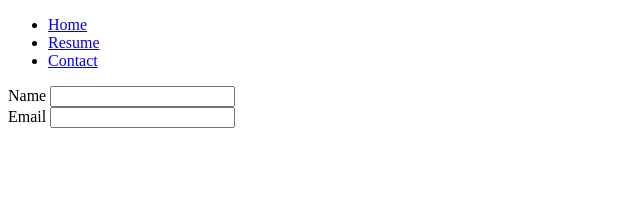
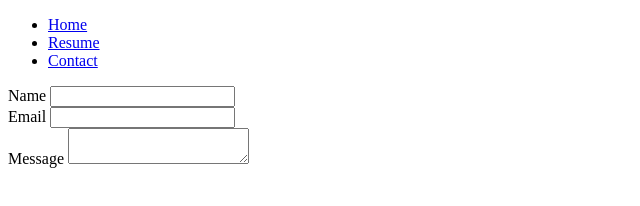
Before and after one commit to microtrain/microtrain.github.io, a plain HTML site: page contact.html in a window 1280 px wide. Shown: the whole page, without its empty margins (0-640 px from the left). Drawn offline with Linux system fonts and the light colour scheme.

Commit message:
Added a textarea for message

```diff
--- a/contact.html
+++ b/contact.html
@@ -24,6 +24,11 @@
                 <input id="email" type="text" name="_replyto">
             </div>
 
+            <div>
+                <label for="message">Message</label>
+                <textarea id="message" name="message"></textarea>
+            </div>
+
         </form>
     </body>
 </html>
```
